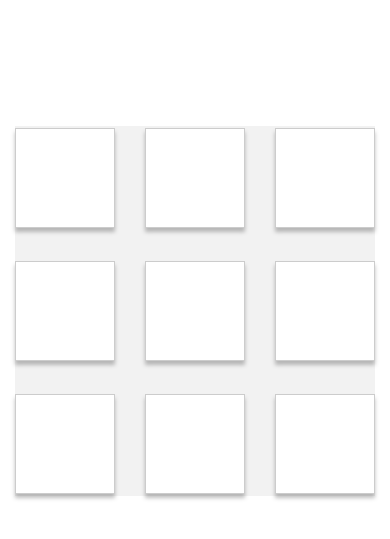
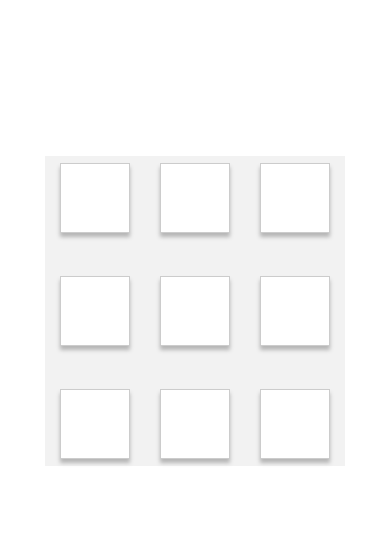
Before and after one commit to fizbuzzz/tic-tac-toe, a plain HTML site: page index.html in a window 390 px wide. Shown: the part 111-650 px from the top of the page. Drawn offline with Linux system fonts and the light colour scheme.

Commit message:
добавил медиа запрос

```diff
--- a/style.css
+++ b/style.css
@@ -58,3 +58,15 @@ body {
     top: 15%;
     font-size: 45px;
 }
+
+@media screen and (max-width: 390px) {
+    .game__wrapper {
+        height: 310px;
+        width: 300px;
+    }
+
+    .game__block {
+        height: 70px;
+        width: 70px;
+    }
+}
```
